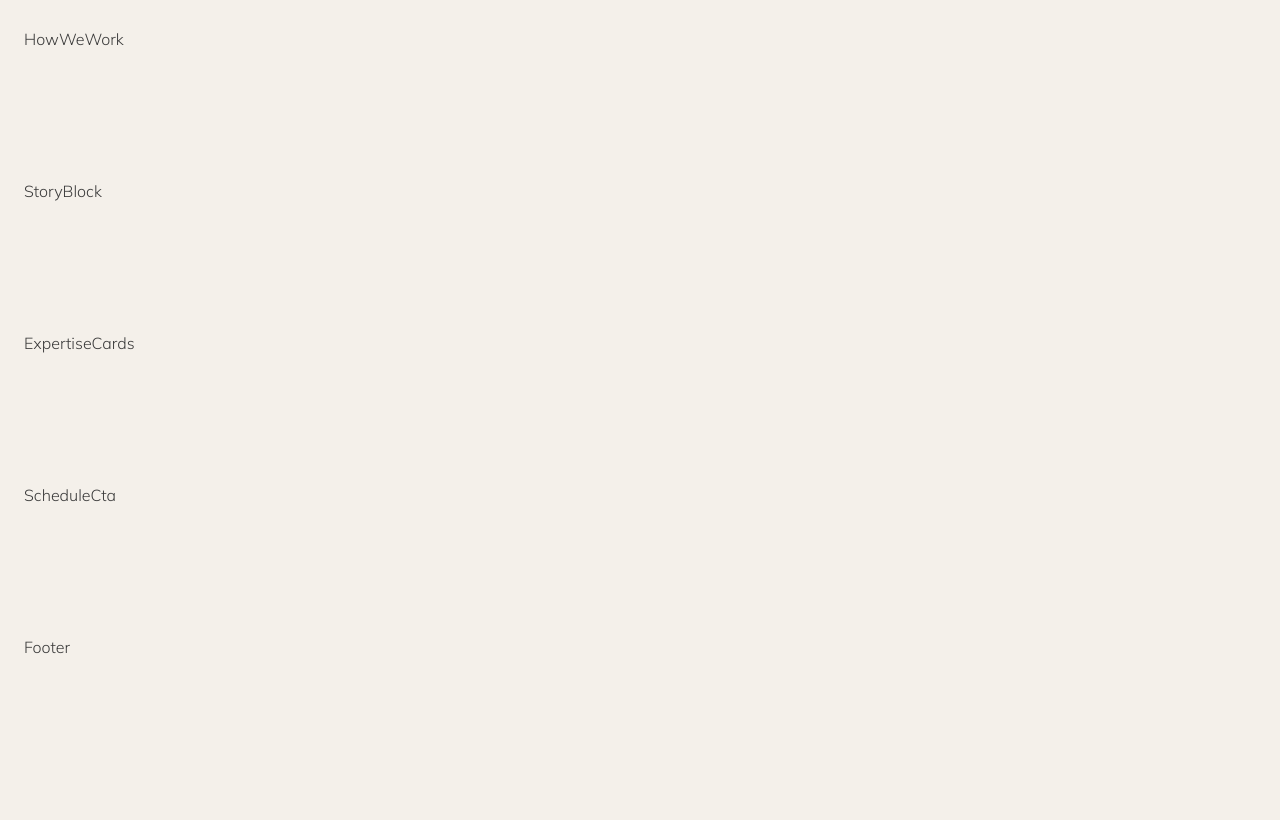
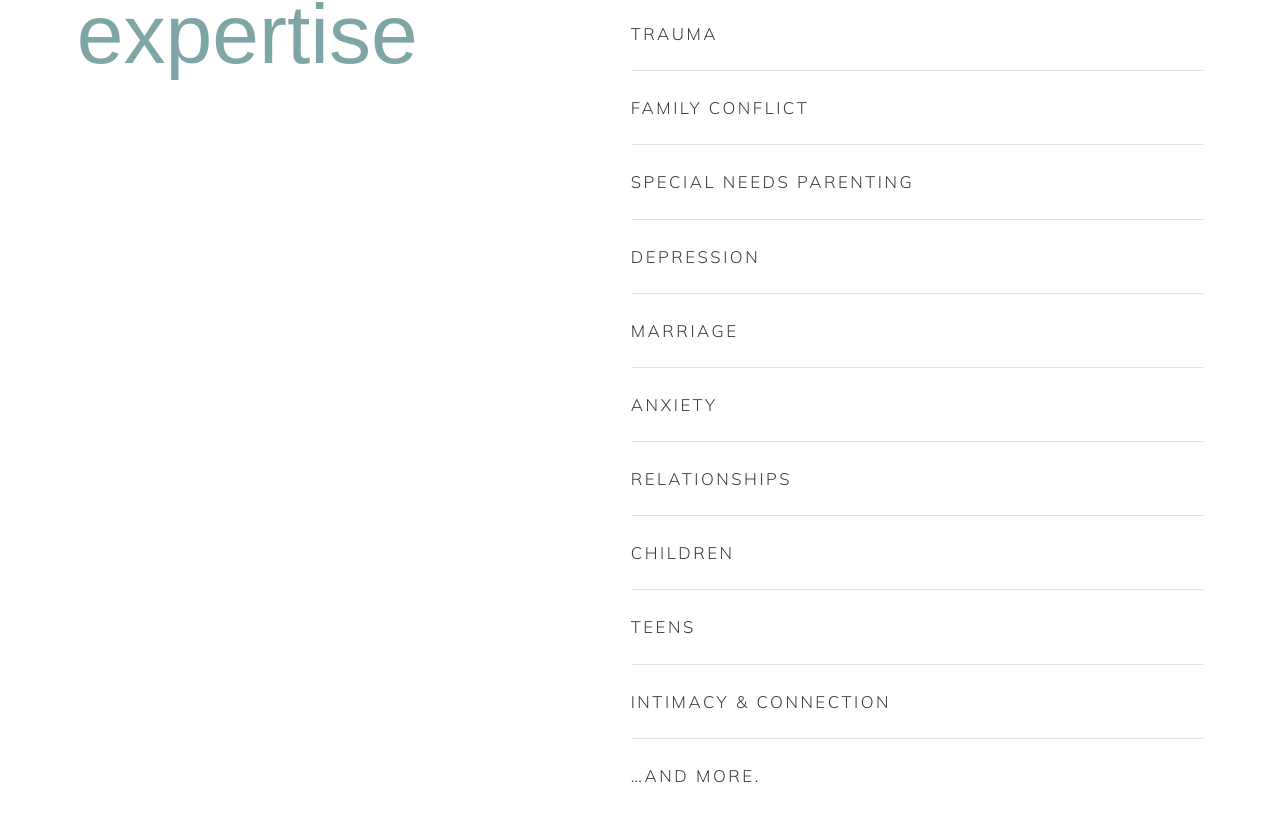
Before and after one commit to kanishkaawasthi68-spec/maya-reynolds-site, a Next.js app: page / in a window 1280 px wide. Shown: the part 2900-3720 px from the top of the page. Before the commit the page ends 3623 px from the top, so only its background shows below. Built offline with nearby package versions, Linux system fonts and the light colour scheme; a web font is replaced by a local one.

Commit message:
Add areas of expertise section

```diff
--- a/components/Specialties.tsx
+++ b/components/Specialties.tsx
@@ -1,3 +1,40 @@
+const areas = [
+  "Dissociation",
+  "Trauma",
+  "Family conflict",
+  "Special needs parenting",
+  "Depression",
+  "Marriage",
+  "Anxiety",
+  "Relationships",
+  "Children",
+  "Teens",
+  "Intimacy & connection",
+];
+
 export default function Specialties() {
-  return <section className="py-16 px-6">Specialties</section>;
+  return (
+    <section id="specialties" className="bg-surface px-[6vw] py-16 lg:py-28">
+      <div className="mx-auto max-w-6xl lg:grid lg:grid-cols-[1fr_1.2fr] lg:gap-x-[6vw]">
+        <h2 className="text-[2.4rem] leading-tight lg:text-6xl lg:leading-[1.15]">
+          Our areas of{" "}
+          <span className="font-script text-[1.4em] leading-none text-accent">expertise</span>
+        </h2>
+
+        <ul className="mt-10 lg:mt-0">
+          {areas.map((area) => (
+            <li
+              key={area}
+              className="border-b border-text/15 py-5 text-base uppercase tracking-[0.15em] lg:py-6 lg:text-[1.05rem]"
+            >
+              {area}
+            </li>
+          ))}
+          <li className="py-5 text-base uppercase tracking-[0.15em] lg:py-6 lg:text-[1.05rem]">
+            &hellip;and more.
+          </li>
+        </ul>
+      </div>
+    </section>
+  );
 }
```
